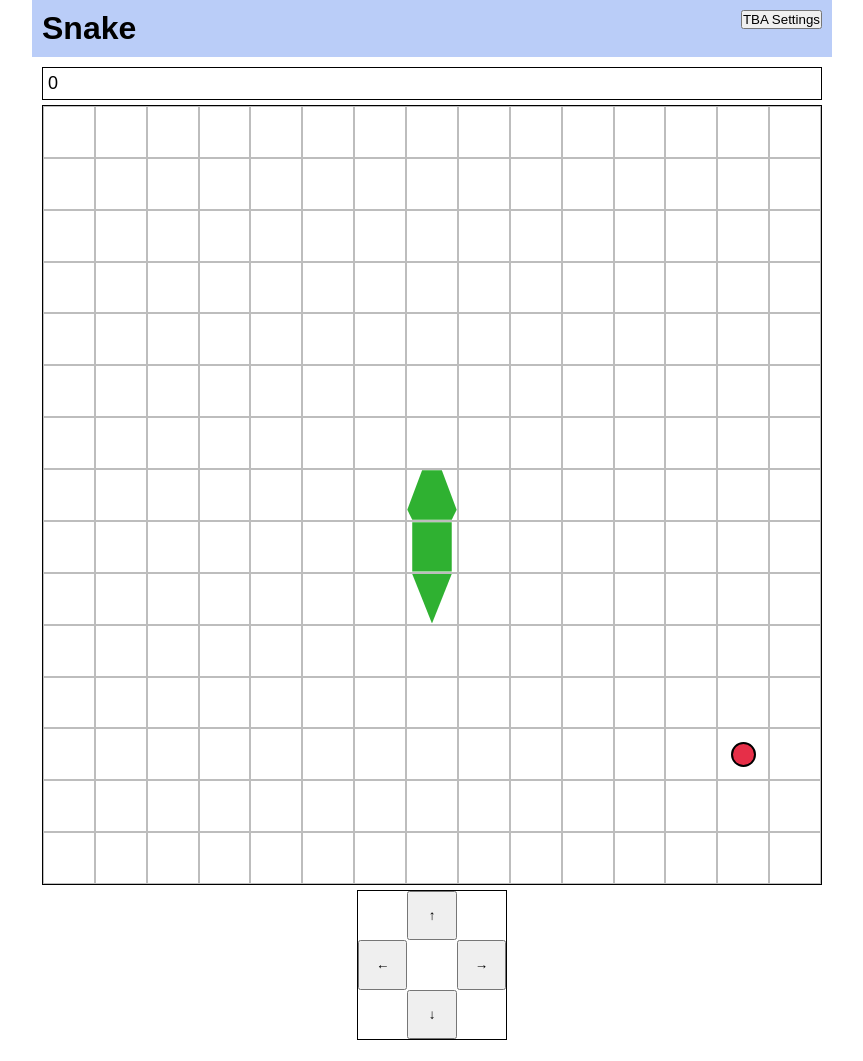
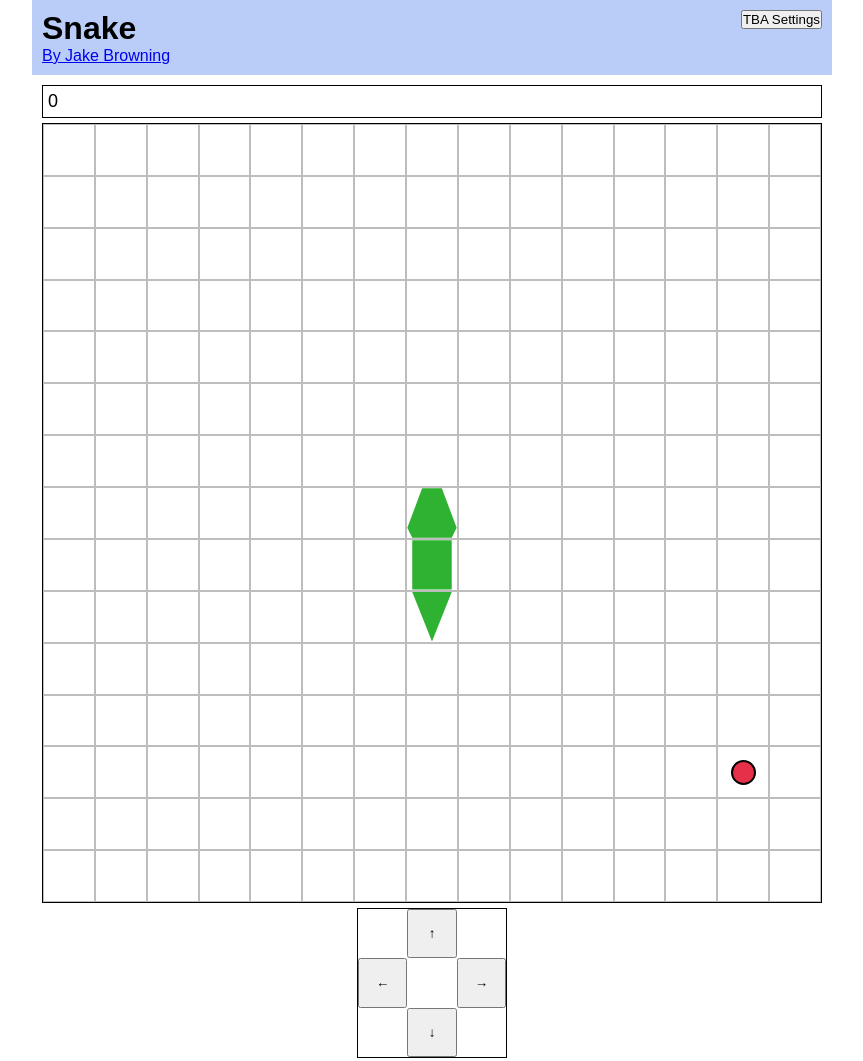
Before and after one commit to JakeBrowning90/snake, a website built with webpack: page src/template.html in a window 1280 px wide. Shown: the whole page, without its empty margins (208-1071 px from the left). Built offline with nearby package versions, Linux system fonts and the light colour scheme.

Commit message:
Add portfolio link to header

```diff
--- a/src/template.html
+++ b/src/template.html
@@ -8,8 +8,15 @@
   </head>
   <body>
     <header>
-      <h1>Snake</h1>
-      <button>TBA Settings</button>
+      <div>
+        <h1>Snake</h1>
+        <a
+          href="https://jakebrowning90.github.io/personal-portfolio-3/"
+          target="_blank"
+          >By Jake Browning</a
+        >
+      </div>
+      <button id="settingsButton">TBA Settings</button>
     </header>
     <main></main>
   </body>
```
